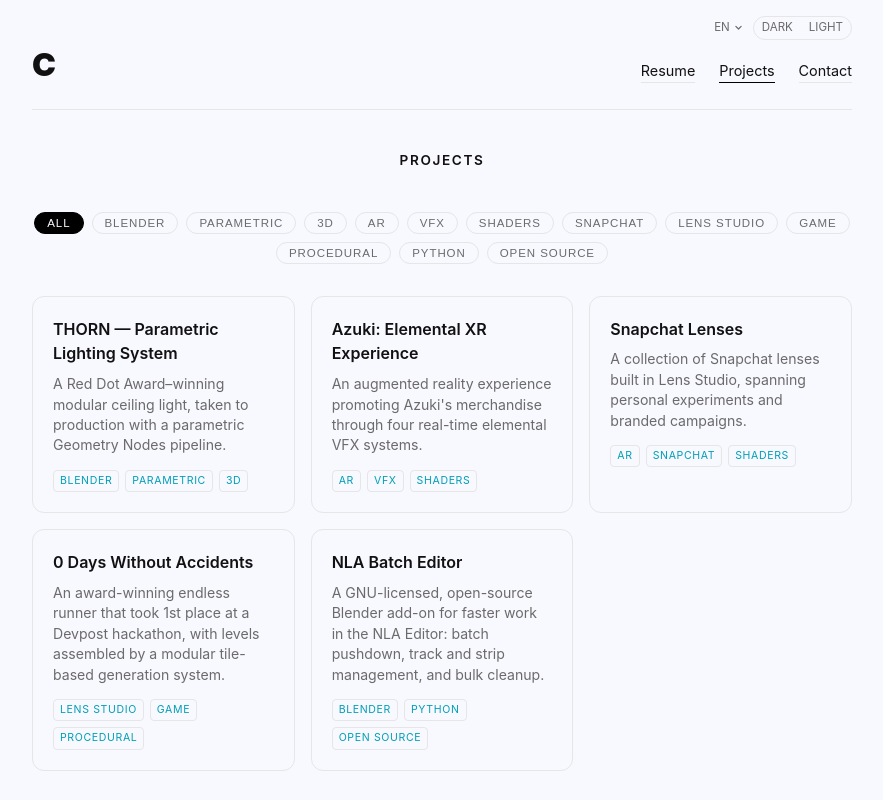
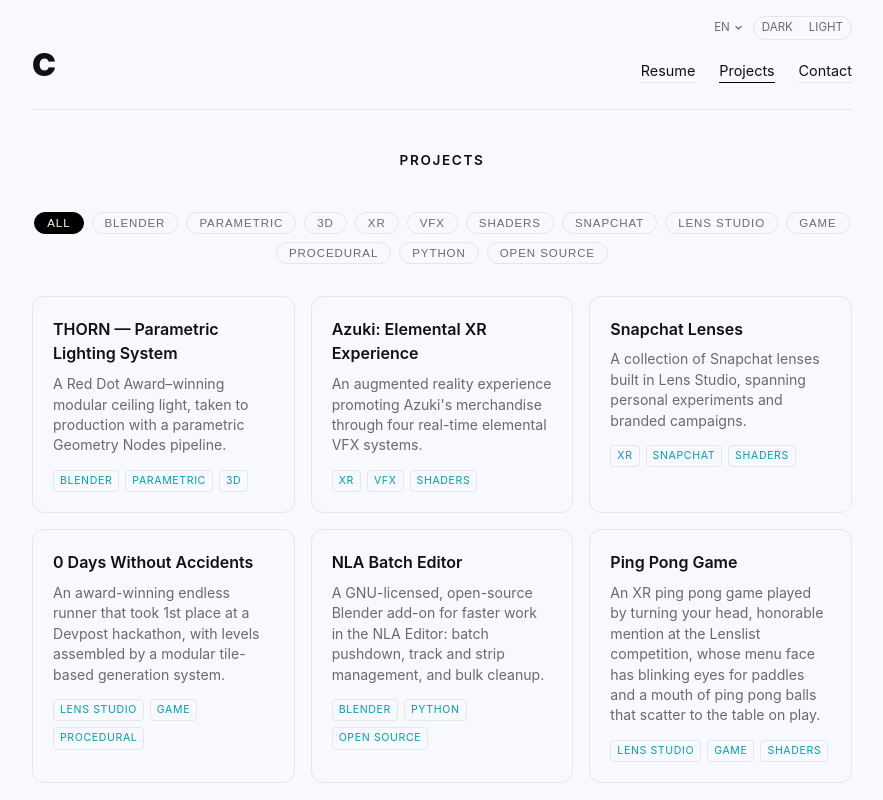
Before and after one commit to c4205m/portfolio, a React (Vite) app: page /portfolio/en/projects/ in a window 1280 px wide. Shown: the top 800 px of the page, without its empty margins (198-1081 px from the left). Built offline with nearby package versions, Linux system fonts and the light colour scheme.

Commit message:
feat: add Ping Pong Game project, retag AR as XR

```diff
--- a/src/data/projects/azuki.ts
+++ b/src/data/projects/azuki.ts
@@ -3,7 +3,7 @@
 const azuki: Project = {
   slug: "azuki",
   title: "Azuki: Elemental XR Experience",
-  tags: ["AR", "VFX", "Shaders"],
+  tags: ["XR", "VFX", "Shaders"],
   blurb: {
     en: "An augmented reality experience promoting Azuki's merchandise through four real-time elemental VFX systems.",
     tr: "Azuki'nin merchandise'ını dört gerçek zamanlı elementel VFX sistemiyle öne çıkaran bir artırılmış gerçeklik deneyimi.",
@@ -60,8 +60,8 @@
           {
             type: "text",
             content: {
-              en: "High visual fidelity within mobile AR performance constraints",
-              tr: "Mobil AR performans kısıtları içinde yüksek görüntü kalitesi sağlayan optimizasyon",
+              en: "High visual fidelity within mobile XR performance constraints",
+              tr: "Mobil XR performans kısıtları içinde yüksek görüntü kalitesi sağlayan optimizasyon",
             },
           },
           { type: "webp", src: "/media/azuki/src8.png" },
--- a/src/data/projects/external.ts
+++ b/src/data/projects/external.ts
@@ -29,4 +29,18 @@
       tr: "Github'da Görüntüle",
     },
   },
+  {
+    slug: "ping-pong-game",
+    title: "Ping Pong Game",
+    blurb: {
+      en: "An XR ping pong game played by turning your head, honorable mention at the Lenslist competition, whose menu face has blinking eyes for paddles and a mouth of ping pong balls that scatter to the table on play.",
+      tr: "Kafa hareketiyle oynanan, Lenslist yarışmasında mansiyon ödüllü XR ping pong oyunu.",
+    },
+    tags: ["Lens Studio", "Game", "Shaders"],
+    url: "https://lenslist.co/snap-ar-challenges/retro-games#winners",
+    label: {
+      en: "View on Lenslist",
+      tr: "Lenslist'te Görüntüle",
+    },
+  },
 ];
--- a/src/data/projects/lenses.ts
+++ b/src/data/projects/lenses.ts
@@ -3,7 +3,7 @@
 const lenses: Project = {
   slug: "lenses",
   title: "Snapchat Lenses",
-  tags: ["AR", "Snapchat", "Shaders"],
+  tags: ["XR", "Snapchat", "Shaders"],
   blurb: {
     en: "A collection of Snapchat lenses built in Lens Studio, spanning personal experiments and branded campaigns.",
     tr: "Lens Studio'da geliştirilen, kişisel denemelerden marka kampanyalarına uzanan bir Snapchat lens koleksiyonu.",
--- a/src/data/resume.json
+++ b/src/data/resume.json
@@ -20,13 +20,13 @@
                 "Owned quality assurance across XR projects, setting technical and performance standards for the team.",
                 "Consulted with internal teams and external collaborators on lens architecture and implementation.",
                 "Delivered production Snapchat lenses for global brands including Nike, Adidas, Cartier, IKEA, and Coca-Cola, with the most technically demanding work centered on custom GLSL shaders engineered around Lens Studio's rendering constraints.",
-                "Extended production beyond Snapchat into standalone AR applications and retail XR mirror installations for clients including GigXR, Fanta, and Løci."
+                "Extended production beyond Snapchat into standalone XR applications and retail XR mirror installations for clients including GigXR, Fanta, and Løci."
             ],
             "tr": [
                 "XR projeleri genelinde kalite güvencesinin yönetimi, ekip için teknik standartların belirlenmesi ve performans denetimi.",
                 "Lens mimarisi ve implementasyonu konularında, iç ekiplere ve dış iş birlikçilere teknik danışmanlık.",
                 "Nike, Adidas, Cartier, IKEA ve Coca-Cola dahil global markalar için Snapchat lens üretimi; teknik yoğunluğu en yüksek çalışmalarda Lens Studio render kısıtları gözetilerek GLSL shader tasarımı.",
-                "GigXR, Fanta ve Løci için bağımsız AR uygulama geliştirme ve perakende XR ayna kurulumlarıyla Snapchat ötesi üretim kapsamı."
+                "GigXR, Fanta ve Løci için bağımsız XR uygulama geliştirme ve perakende XR ayna kurulumlarıyla Snapchat ötesi üretim kapsamı."
             ]
             }
         },
@@ -108,6 +108,18 @@
             "label": {
                 "en": "View on Devpost",
                 "tr": "Devpost'ta Görüntüle"
+            }
+        },
+        {
+            "name": "Ping Pong Game",
+            "description": {
+                "en": "An XR ping pong game that took an <strong>honorable mention in Lenslist's retro games challenge</strong>. The paddle is your head: you rotate to aim, and a second player joins the match by walking into the camera frame. The part I care about is the menu. It's a face, two eyes and a mouth, and none of it is decoration. <strong>The eyes are the paddles</strong> and they track your blinks. <strong>The mouth is made of ping pong balls.</strong> Tap play and the face comes apart, each feature travelling to its position on the table and becoming the thing it already was. No loading screen, no cut, the menu just turns into the game.",
+                "tr": "<strong>Lenslist retro oyunlar yarışmasında mansiyon ödülü</strong> kazanan bir XR ping pong oyunu. Raket kendi kafanız: nişan almak için başınızı çeviriyorsunuz, ikinci oyuncu ise kameranın görüş alanına girdiği anda maça dahil oluyor. Benim için asıl mesele menüydü. Menü iki göz ve bir ağızdan oluşan bir yüz, ama hiçbiri süs değil. <strong>Gözler raketlerin ta kendisi</strong> ve göz kırpmalarınızı takip ediyor, <strong>ağız ise ping pong toplarından yapılmış.</strong> Play'e dokunduğunuzda yüz dağılıyor, her parça masadaki yerine gidiyor ve zaten olduğu şeye dönüşüyor. Yükleme ekranı ya da geçiş sahnesi yok, menü doğrudan oyunun kendisine dönüşüyor."
+            },
+            "url": "https://lenslist.co/snap-ar-challenges/retro-games#winners",
+            "label": {
+                "en": "View on Lenslist",
+                "tr": "Lenslist'te Görüntüle"
             }
         },
         {
```
